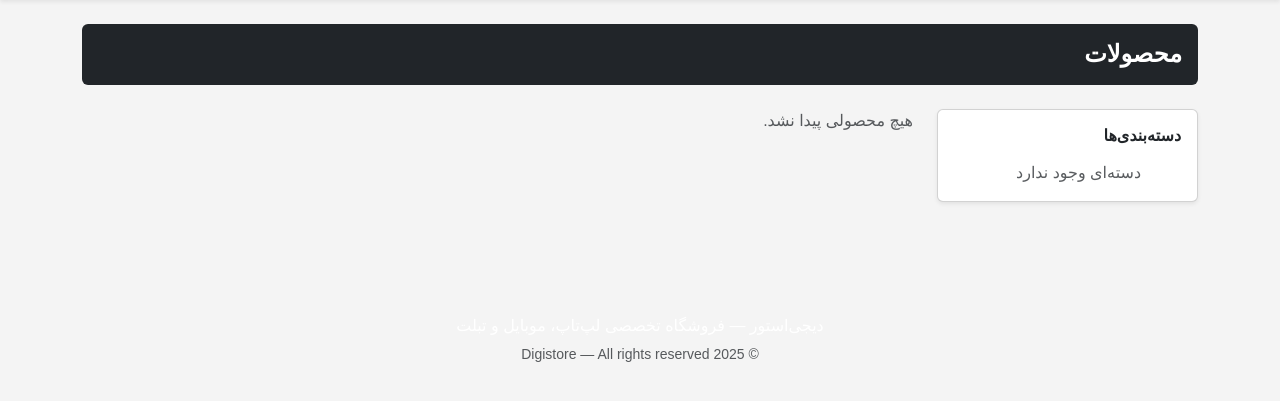
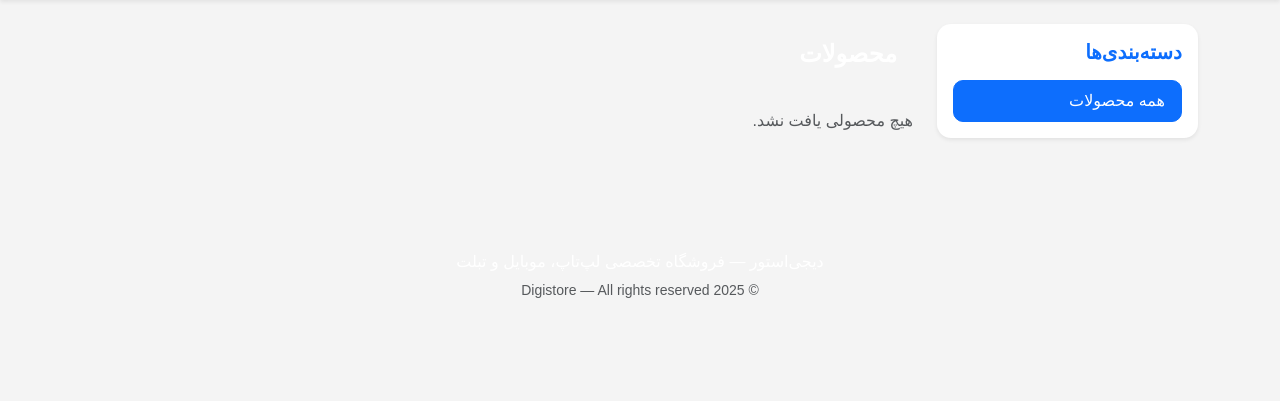
Before and after one commit to mohamad-mgn/DigiStore, a Django app: page /product/ in a window 1280 px wide. Shown: the part 78-479 px from the top of the page. Run offline with Django 5.2, Linux system fonts and the light colour scheme; data comes from the database, SQL or seed files in the repository; data that the repository does not hold is empty; some web fonts are replaced.

Commit message:
project updated

```diff
--- a/apps/product/apps.py
+++ b/apps/product/apps.py
@@ -3,3 +3,6 @@ from django.apps import AppConfig
 class ProductConfig(AppConfig):
     default_auto_field = 'django.db.models.BigAutoField'
     name = 'apps.product'
+
+    def ready(self):
+        import apps.product.signals
--- a/templates/product/product_list.html
+++ b/templates/product/product_list.html
@@ -6,70 +6,90 @@
 
 {% block content %}
 
-<!-- ⭐ عنوان + بنر کوچک -->
-<div class="mb-4 p-3 bg-dark text-white rounded d-flex justify-content-between align-items-center">
-    <h4 class="mb-0 fw-bold">محصولات</h4>
-</div>
-
 <div class="row">
 
-    <!-- ⭐ ستون فیلتر و دسته‌بندی -->
+    <!-- سایدبار دسته‌بندی -->
     <div class="col-lg-3 mb-4">
-        <div class="card shadow-sm">
+        <div class="card shadow-sm border-0" style="border-radius:14px;">
             <div class="card-body">
-                <h6 class="fw-bold mb-3">دسته‌بندی‌ها</h6>
-                <ul class="list-unstyled mb-0">
+
+                <h5 class="fw-bold mb-3 text-primary">دسته‌بندی‌ها</h5>
+
+                <div class="list-group">
+
+                    <!-- لینک همه -->
+                    <a href="{% url 'product:list' %}"
+                       class="list-group-item list-group-item-action {% if not current_category %}active{% endif %}"
+                       style="border-radius:10px;">
+                        همه محصولات
+                    </a>
+
                     {% for c in categories %}
-                        <li class="mb-2">
-                            <a href="{% url 'product:list' %}?category={{ c.id }}" class="text-dark">
-                                {{ c.name }}
-                            </a>
-                        </li>
-                    {% empty %}
-                        <li class="text-muted">دسته‌ای وجود ندارد</li>
+                        <a href="{% url 'product:category' c.slug %}"
+                           class="list-group-item list-group-item-action {% if current_category and current_category.id == c.id %}active{% endif %}"
+                           style="border-radius:10px;">
+                            {{ c.name }}
+                        </a>
                     {% endfor %}
-                </ul>
+
+                </div>
+
             </div>
         </div>
     </div>
 
+    <!-- لیست محصولات -->
+    <div class="col-lg-9">
 
-    <!-- ⭐ لیست محصولات -->
-    <div class="col-lg-9">
+        <!-- عنوان بخش -->
+        <div class="mb-4 p-3 rounded"
+             style="background: var(--navy); color:white; box-shadow: var(--shadow-1); border-radius:14px;">
+            <h4 class="fw-bold mb-0">محصولات</h4>
+        </div>
+
+        <!-- گرید محصولات -->
         <div class="row">
 
             {% for p in products %}
             <div class="col-sm-6 col-lg-4 mb-4">
-                <div class="product-card shadow-sm">
+                <div class="product-card">
 
-                    <!-- تصویر محصول -->
+                    <!-- تصویر -->
                     {% if p.image %}
                         <img src="{{ p.image.url }}" class="product-img">
                     {% else %}
                         <img src="{% static 'images/placeholder.png' %}" class="product-img">
                     {% endif %}
 
-                    <!-- اطلاعات محصول -->
                     <div class="p-3">
+
+                        <!-- عنوان -->
                         <h6 class="fw-bold mb-1">{{ p.title }}</h6>
 
+                        <!-- نام فروشگاه -->
                         {% if p.store %}
-                        <p class="text-muted small mb-2">{{ p.store.store_name }}</p>
+                        <p class="text-muted small mb-2">
+                            {{ p.store.store_name }}
+                        </p>
                         {% endif %}
 
+                        <!-- قیمت و دکمه -->
                         <div class="d-flex justify-content-between align-items-center">
-                            <a href="{{ p.get_absolute_url }}" class="btn btn-sm btn-outline-primary">مشاهده</a>
+                            <a href="{{ p.get_absolute_url }}"
+                               class="btn btn-sm btn-outline-primary">مشاهده</a>
+
                             <span class="fw-bold">{{ p.price|intcomma }} تومان</span>
                         </div>
+
                     </div>
-
                 </div>
             </div>
             {% empty %}
-                <p class="text-muted">هیچ محصولی پیدا نشد.</p>
+                <p class="text-muted">هیچ محصولی یافت نشد.</p>
             {% endfor %}
 
         </div>
+
     </div>
 
 </div>
```
Also changed, not shown: apps/product/forms.py (+7 -1 lines), apps/product/signals.py (added, +14 -0 lines).
